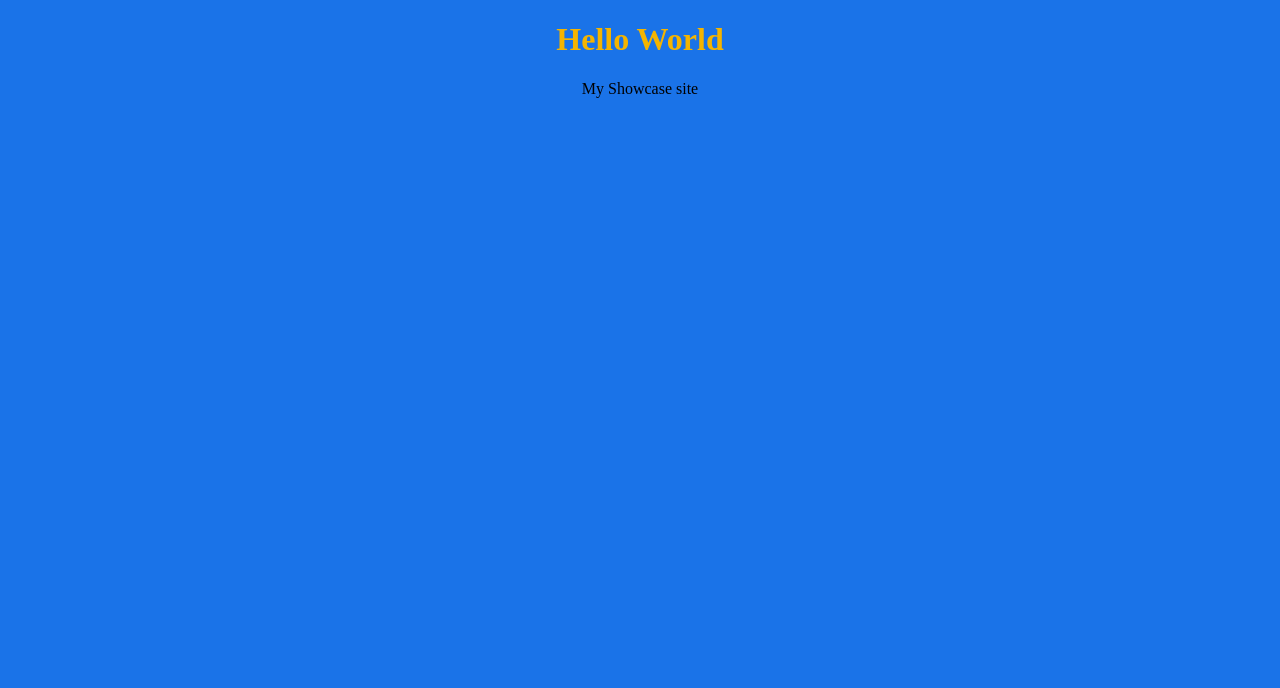
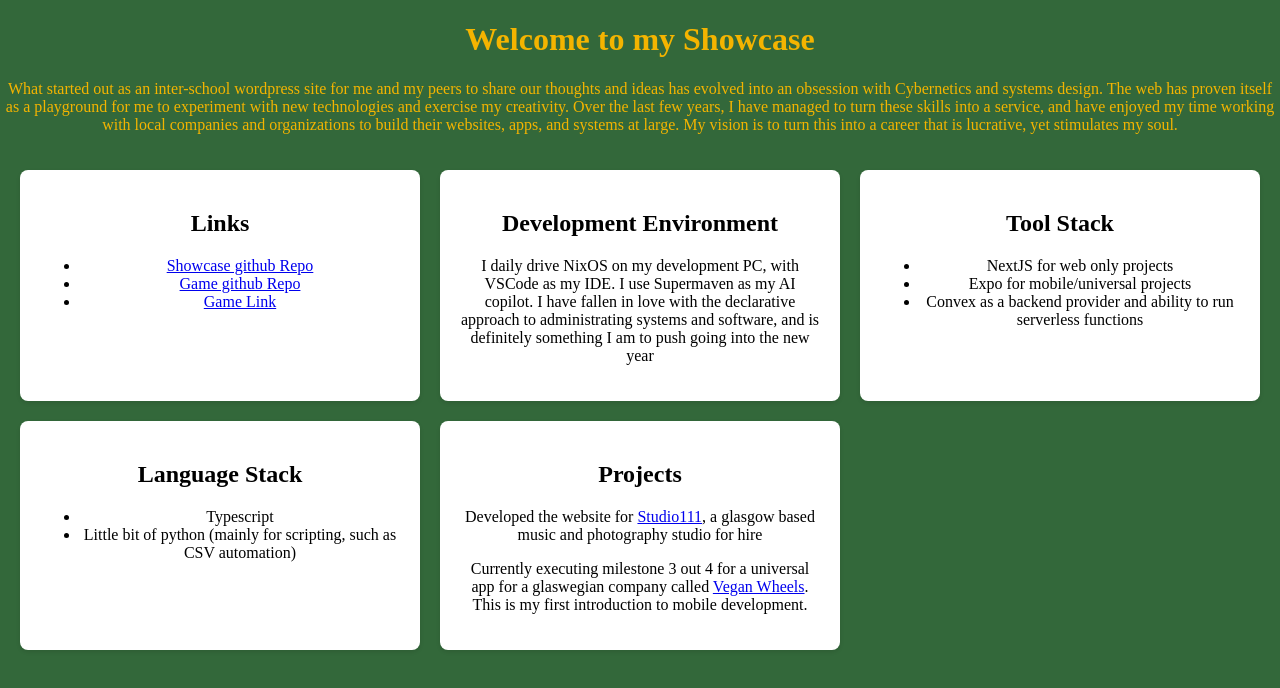
Before and after one commit to XieDude/fac-application-website, a plain HTML site: page index.html in a window 1280 px wide. Drawn offline with Linux system fonts and the light colour scheme.

Commit message:
finsihed

```diff
--- a/index.html
+++ b/index.html
@@ -4,12 +4,93 @@
     <meta charset="UTF-8" />
     <meta name="viewport" content="width=device-width, initial-scale=1.0" />
     <link rel="icon" href="favicon.ico" type="image/x-icon" />
-    <title>Hello World</title>
+    <title>Brian's FOC Submission</title>
     <link rel="stylesheet" href="style.css" />
   </head>
   <body>
-    <h1>Hello World</h1>
-    <p>My Showcase site</p>
+    <div class="intro">
+      <h1>Welcome to my Showcase</h1>
+      <p>
+        What started out as an inter-school wordpress site for me and my peers
+        to share our thoughts and ideas has evolved into an obsession with
+        Cybernetics and systems design. The web has proven itself as a
+        playground for me to experiment with new technologies and exercise my
+        creativity. Over the last few years, I have managed to turn these skills
+        into a service, and have enjoyed my time working with local companies
+        and organizations to build their websites, apps, and systems at large.
+        My vision is to turn this into a career that is lucrative, yet
+        stimulates my soul.
+      </p>
+    </div>
+    <div class="container">
+      <section id="linkbox">
+        <h2>Links</h2>
+        <ul>
+          <li>
+            <a href="https://github.com/XieDude/fac-application-website"
+              >Showcase github Repo</a
+            >
+          </li>
+          <li>
+            <a href="https://github.com/XieDude/fac-application-game"
+              >Game github Repo</a
+            >
+          </li>
+          <li>
+            <a href="https://xiedude.github.io/fac-application-game/"
+              >Game Link</a
+            >
+          </li>
+        </ul>
+      </section>
+
+      <section id="dev-environment">
+        <h2>Development Environment</h2>
+        <p>
+          I daily drive NixOS on my development PC, with VSCode as my IDE. I use
+          Supermaven as my AI copilot. I have fallen in love with the
+          declarative approach to administrating systems and software, and is
+          definitely something I am to push going into the new year
+        </p>
+      </section>
+
+      <section id="tool-stack">
+        <h2>Tool Stack</h2>
+        <ul>
+          <li>NextJS for web only projects</li>
+          <li>Expo for mobile/universal projects</li>
+          <li>
+            Convex as a backend provider and ability to run serverless functions
+          </li>
+        </ul>
+      </section>
+
+      <section id="language-stack">
+        <h2>Language Stack</h2>
+        <ul>
+          <li>Typescript</li>
+          <li>
+            Little bit of python (mainly for scripting, such as CSV automation)
+          </li>
+        </ul>
+      </section>
+
+      <section id="projects">
+        <h2>Projects</h2>
+        <p>
+          Developed the website for
+          <a href="https://studio111.io/">Studio111</a>, a glasgow based music
+          and photography studio for hire
+        </p>
+        <p>
+          Currently executing milestone 3 out 4 for a universal app for a
+          glaswegian company called
+          <a href="https://veganwheels.co.uk/">Vegan Wheels</a>. This is my
+          first introduction to mobile development.
+        </p>
+      </section>
+    </div>
+
     <script src="script.js"></script>
   </body>
 </html>
--- a/style.css
+++ b/style.css
@@ -2,8 +2,32 @@ body {
   text-align: center;
   margin: 0;
   padding: 0;
-  background-color: #1a73e8;
+  background-color: #33683a;
 }
+
 h1 {
   color: #f4b400;
 }
+
+.intro p {
+  color: #f4b400;
+}
+
+.container {
+  display: grid;
+  grid-template-columns: repeat(auto-fit, minmax(300px, 1fr));
+  gap: 20px;
+  padding: 20px;
+}
+
+section {
+  background: #fff;
+  padding: 20px;
+  border-radius: 8px;
+  box-shadow: 0 2px 4px rgba(0, 0, 0, 0.1);
+}
+
+img {
+  max-width: 100%;
+  border-radius: 50%;
+}
```
